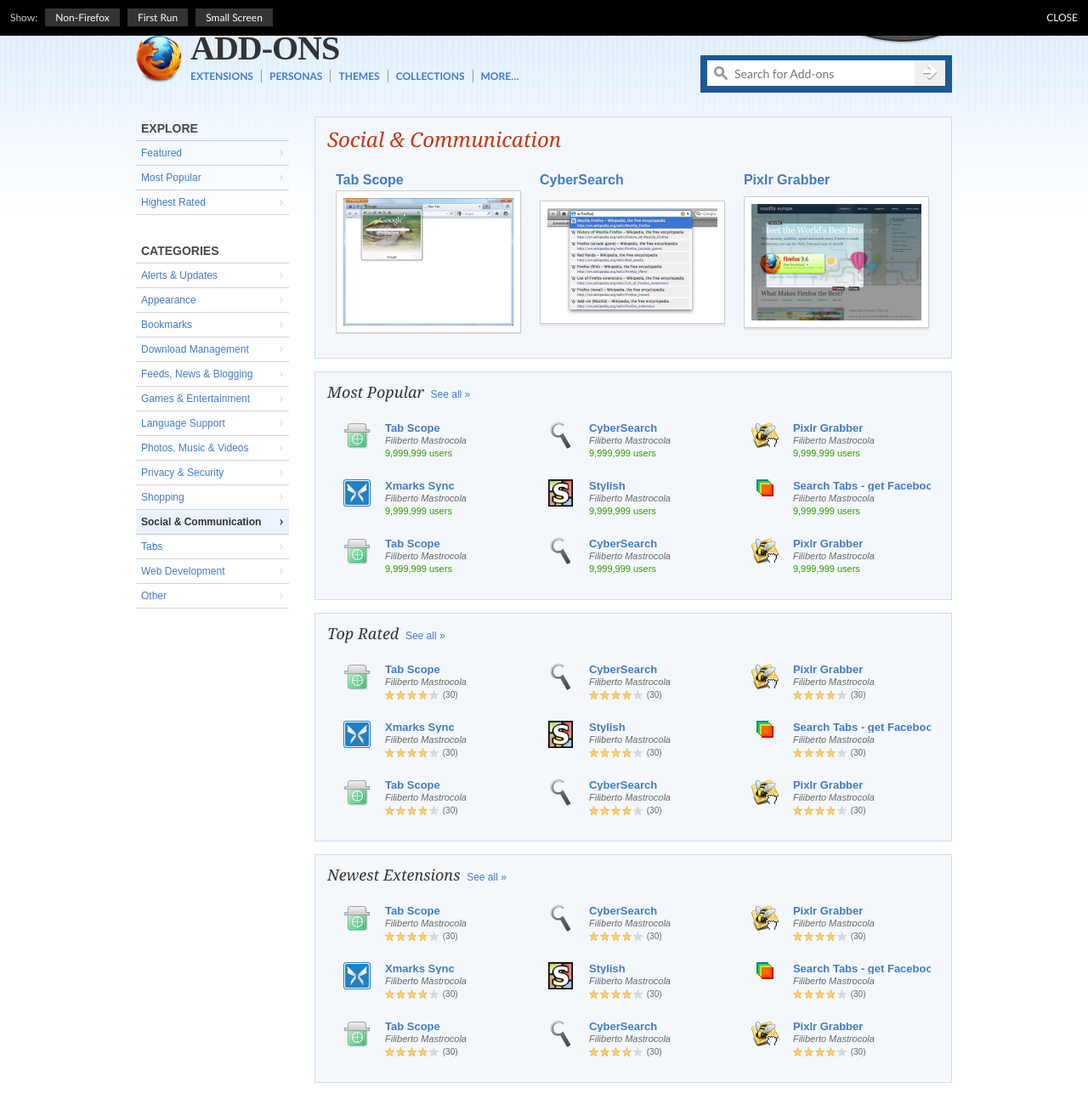
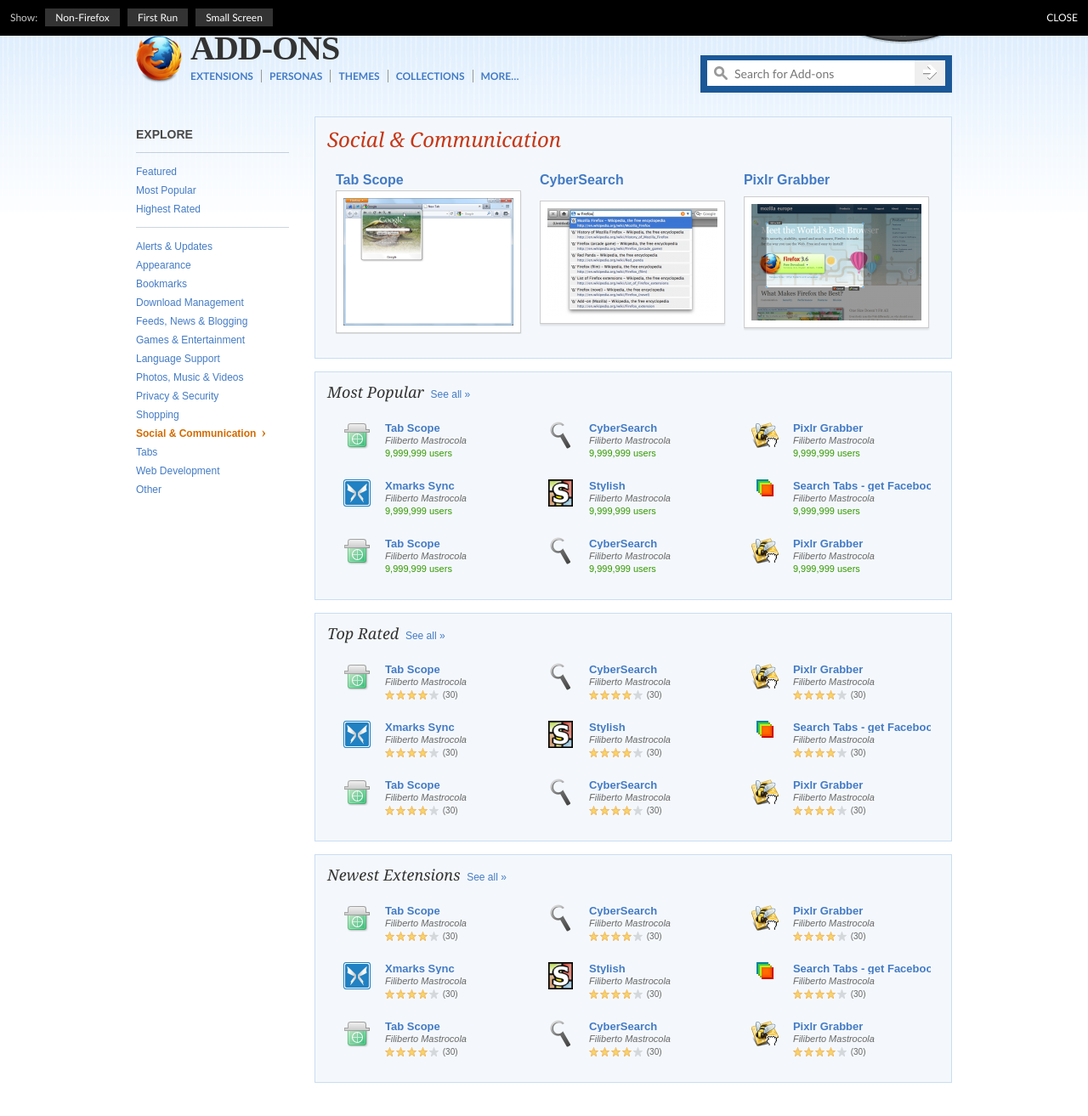
Before and after one commit to chowse/amo-redux, a Jekyll site: the page built from category.html, in a window 1280 px wide and 1400 px high. Shown: the top 1313 px of the window at 85% size. Built offline with Jekyll 4.4.1, drawn with Linux system fonts in a browser that asks for light colours; some web fonts are replaced.

Commit message:
Restyled the sidebar nav to reduce confusion with facets

```diff
--- a/_includes/nav-sidebar.html
+++ b/_includes/nav-sidebar.html
@@ -1,6 +1,8 @@
 <nav id="nav-sidebar" class="secondary-col">
 	<div id="nav-primary" class="menu">
 		<h2>Explore</h2>
+		<div>
+			{% if page.categories-only %}{% else %}
 			<ul>
 				{% if page.page-class == 'listing-page' %}
 				<li><a class="selected" href="leaderboard.html">Featured</a></li>
@@ -10,11 +12,8 @@
 				<li><a href="leaderboard.html">Most Popular</a></li>
 				<li><a href="leaderboard.html">Highest Rated</a></li>
 			</ul>
-	</div>
-
-	<div id="nav-categories" class="menu">
-		<h2>Categories</h2>
-		<ul>
+			{% endif %}
+			<ul id="nav-categories">
 				<li><a href="category.html">Alerts &amp; Updates</a></li>
 				<li><a href="category.html">Appearance</a></li>
 				<li><a href="category.html">Bookmarks</a></li>
@@ -35,4 +34,5 @@
 				<li><a href="category.html">Other</a></li>
 			</ul>
 		</div>
+	</div>
 </nav>
--- a/category.html
+++ b/category.html
@@ -2,6 +2,7 @@
 layout: common
 title: "Social &amp; Communication :: Firefox Add-ons"
 page-class: category-page
+
 
 featured-exts:
   -
--- a/static/style.css
+++ b/static/style.css
@@ -154,7 +154,7 @@
 			border-left: 0;
 		}
 		.island header .sorter a.selected {
-			color: #333;
+			color: #D16B00;
 			font-weight: bold;
 			text-decoration: none;
 		}
@@ -810,7 +810,7 @@
 	}
 		.extension-list li:hover,
 		.extension-list li:focus {
-			background: #ECF5FE;
+			background: rgba(60, 150, 240, .1); /* + #fff = #ecf5fe  */
 		}
 	.extension-list li:first-child {
 		border-top-width: 1px;
@@ -1419,6 +1419,7 @@
 
 #nav-sidebar {
 	width: 180px;
+	margin-top: 10px;
 	float: left;
 	font-family: Trebuchet MS;
 	font-size: 12px;
@@ -1499,10 +1500,19 @@
 		font-family: Arial;
 		font-size: 12px;
 	}
+		#nav-sidebar .menu ul {
+			margin-top: 10px;
+			padding-top: 11px;
+			border-top: 1px solid rgba(3, 48, 81, 0.2);
+		}
+		#nav-sidebar .menu ul:first-chil {
+			margin-top: 0;
+			padding-top: 0;
+			border-top: 0;
+		}
 		#nav-sidebar .menu h2,
 		#nav-sidebar .menu a {
-			line-height: 28px;
-			padding: 0 6px;
+			line-height: 22px;
 		}
 		#nav-sidebar .menu h2 {
 			font-size: 14px;
@@ -1512,39 +1522,27 @@
 		#nav-sidebar .menu a {
 			display: block;
 			position: relative;
-			border: 0 solid rgba(3, 48, 81, .2);
-			border-bottom-width: 1px;
-			text-decoration: none;
 		}
 		#nav-sidebar .menu li:first-child a {
-			border-top-width: 1px;
 		}
 		#nav-sidebar .menu a:after {
 			content: '\203a';
-			position: absolute;
-			right: 6px;
+			visibility: hidden;
+			position: absolute;
 			top: -2px;
+			margin-left: 6px;
 			font-family: Georgia;
 			font-weight: normal;
 			font-size: 18px;
-			color: #dadada;
-			color: rgba(0,0,0, .125);
-		}
-		#nav-sidebar .menu a:hover,
-		#nav-sidebar .menu a:focus,
-		#nav-sidebar .menu a.selected {
-			background: #ecf5fe;
-			background: rgba(60, 150, 240, .1); /* + #fff = #ecf5fe  */
-		}
-		#nav-sidebar .menu a:hover:after,
-		#nav-sidebar .menu a:focus:after,
-		#nav-sidebar .menu a.selected:after {
-			color: inherit;
-			display: inline;
 		}
 		#nav-sidebar .menu a.selected {
 			color: #333;
+			color: #D16B00;
 			font-weight: bold;
+			text-decoration: none;
+		}
+		#nav-sidebar .menu a.selected:after {
+			visibility: visible;
 		}
 
 	#nav-types {
@@ -1594,7 +1592,7 @@
 		top: 0;
 		bottom: 0;
 		width: 60px;
-		color: #a0bde0;
+		color: #E8AA68;
 		text-indent: -1000em;
 		opacity: 0;
 		-moz-transition-property: background-color, color, opacity;
@@ -1616,8 +1614,8 @@
 		width: 38px;
 		height: 38px;
 		margin: auto;
-		border: 1px solid #447BC4;
-		border-color: #a0bde0;
+		border: 2px solid #D16B00;
+		border-color: #D16B00;
 		-moz-border-radius: 20px;
 		background: #fff;
 		font-family: Georgia;
@@ -1632,8 +1630,8 @@
 	}
 	#promo-block .prev-promo:hover:after,
 	#promo-block .next-promo:hover:after {
-		border-color: #447BC4;
-		color: #447BC4;
+		border-color: #D16B00;
+		color: #D16B00;
 		-moz-box-shadow: 0 -2px 0 rgba(204, 223, 243, 0.6) inset,
 		                 0 0 2px rgba(0, 0, 0, 0.2);
 	}
@@ -2377,23 +2375,12 @@
 
 /* Search pages */
 
-	#nav-sidebar .menu h2 {
-	}
-	#nav-sidebar .menu a {
-		display: block;
-		position: relative;
-		border: 0 solid rgba(3, 48, 81, .2);
-		border-bottom-width: 1px;
-		text-decoration: none;
-	}
-
-
 #search-facets {
 	font-family: Arial;
 	font-size: 12px;
 }
 	#search-facets h2 {
-		margin-top: 7px;
+		margin-top: 15px;
 		font-size: 14px;
 		font-weight: bold;
 		text-transform: uppercase;
@@ -2422,7 +2409,7 @@
 			}
 			#search-facets .facet a.selected {
 				font-weight: bold;
-				color: #333;
+				color: #D16B00;
 				text-decoration: none;
 			}
 			#search-facets .facet input[type=radio],
```
Lines whose indentation alone changed are shown as unchanged.
